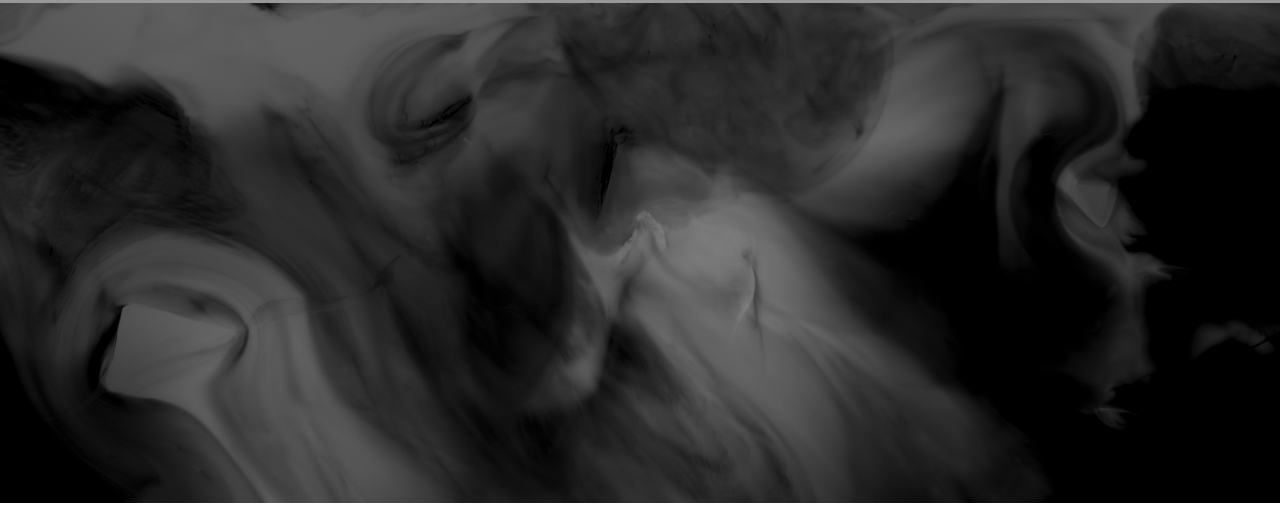
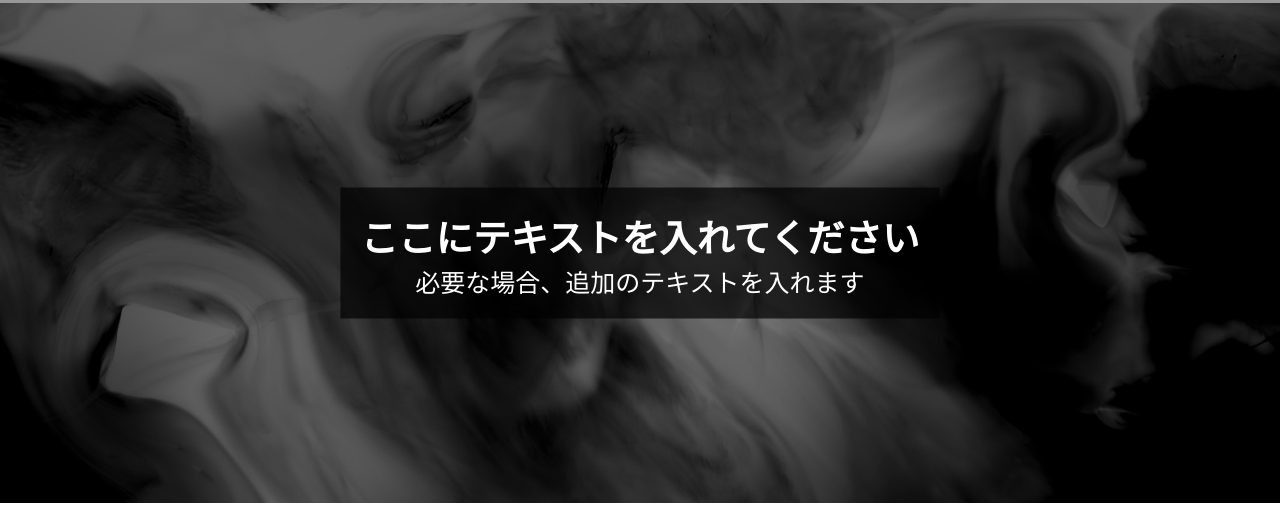
Before and after one commit to ganaha1130/Rich-HP, a plain HTML site: page docs/index.html in a window 1280 px wide. Shown: the part 117-627 px from the top of the page. Drawn offline with Linux system fonts and the light colour scheme; files that its build step writes are made by us from their sources.

Commit message:
Add files via upload

```diff
--- a/docs/css/style.css
+++ b/docs/css/style.css
@@ -75,18 +75,23 @@ body{
   max-height: 500px;
   width: 100%;
   overflow: hidden;
-  display: inline-block;
+  position: relative; /* 子要素に対する相対位置を確立 */
 }
 .hero img{
   height: auto;
 	width: 100%;
 }
 .text{
-  padding-left: 30px;
-
-
+  position: absolute; /* テキストコンテナを.hero divに対して相対配置 */
+  top: 50%; /* テキストを垂直に中央配置（必要に応じて調整） */
+  left: 50%; /* テキストを水平に中央配置（必要に応じて調整） */
+  transform: translate(-50%, -50%); /* transformを使用してテキストを中央配置 */
+  text-align: center; /* テキストを中央揃えにする */
+  background: rgba(0, 0, 0, 0.7); /* 透明度を持つ背景色を設定 */
+  padding: 20px; /* テキストコンテナに余白を追加 */
+  color: #fff; /* テキストの色 */
+  font-family: 'Oswald.ttf', sans-serif;
 }
-
 .copyright {
   font-size: 15px;
   font-family: 'Titillium Web', sans-serif;
```
